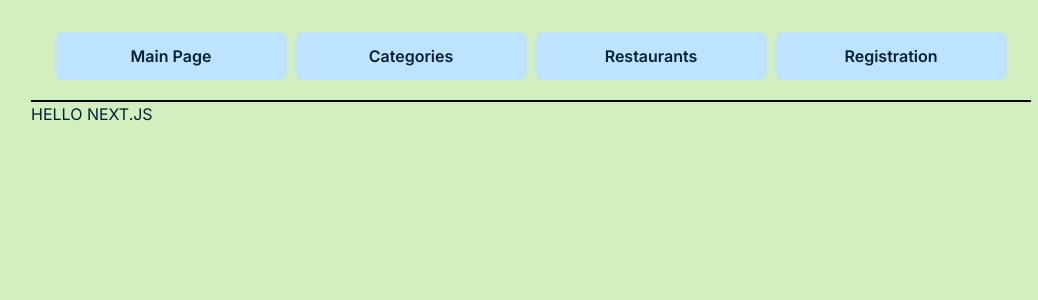
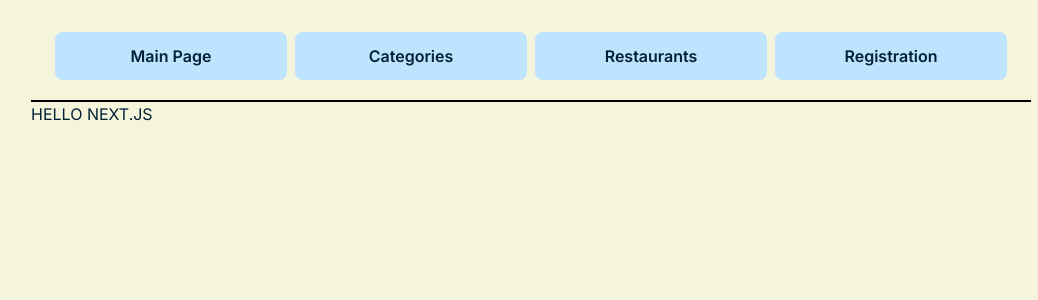
Before and after one commit to ViktorTap/platemate-2024, a Next.js app: page / in a window 1280 px wide. Shown: the top 300 px of the page, without its empty margins (109-1147 px from the left). Built offline with nearby package versions, Linux system fonts and the light colour scheme.

Commit message:
Registration works as it should

```diff
--- a/app/globals.css
+++ b/app/globals.css
@@ -14,7 +14,7 @@
 }
 
 body {
-  background-color: var(--background-primary-hex);
+  background-color: beige;
   max-width: 1024px;
   margin-inline: auto;
   padding: 0.75rem;
```
